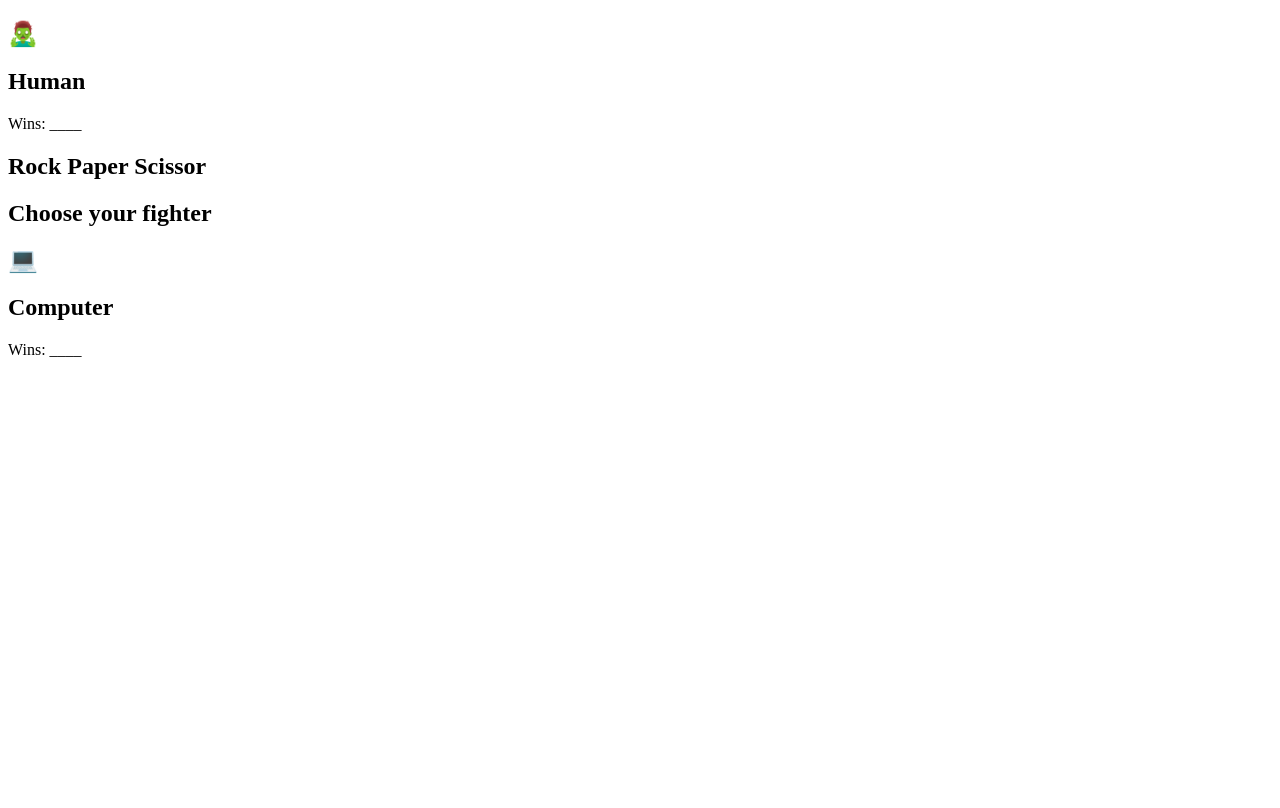
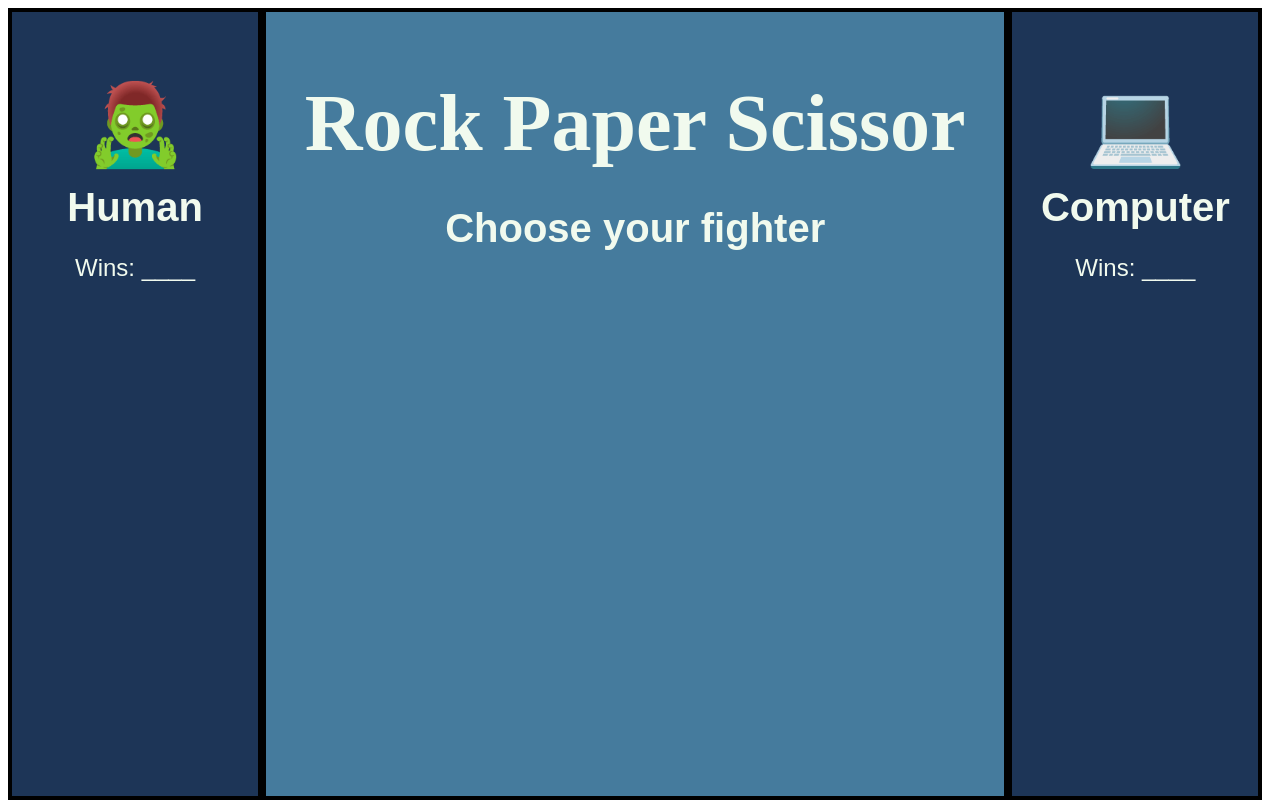
Before and after one commit to justenanderson-commits/rock-paper-scissor, a plain HTML site: page index.html in a window 1280 px wide. Drawn offline with Linux system fonts and the light colour scheme; a web font is replaced by a local one.

Commit message:
Add initial JS, pseudocoding, and organizational comments.

```diff
--- a/player.js
+++ b/player.js
@@ -1,7 +1,23 @@
 class Player {
-  constructor() {
+  constructor(player) {
+    this.name = player.name;
+    this.token = player.token;
+    this.wins = 0;
+    this.myTurn = false;
+  }
 
+  takeTurn() {
+//  takeTurn function triggered by an event listener. (need QS)
+//  Each figther has a unique value that's returned on-click.
+// Values are compared, winning player determined
+// Win count is updated for winner
+
+// Else, you win
   }
 }
 
 module.exports = Player;
+
+// Player methods must include, but are not limited to:
+// constructor - properties should include: name (ex: 'Human'), token (ex: '👩🏻'), wins (ex: 0)
+// takeTurn
--- a/styles.css
+++ b/styles.css
@@ -0,0 +1,57 @@
+/* additional colors to use #A8DADC (seafoam blue) and #E63946 (red) */
+
+/* header styling */
+
+
+/* body styling */
+
+.column {
+  align-items: center;
+  border: .25em solid black;
+  display: flex;
+  flex-direction: column;
+  height: 98vh;
+}
+
+.container--center-column {
+  background-color: #457B9D;
+  /* border: .5em solid black; */
+  width: 60vw;
+}
+
+.container--outer-column {
+  background-color: #1D3557;
+  width: 20vw;
+}
+
+.container--whole-page {
+  /* border: .5em solid black; */
+  color: #F1FAEE;
+  display: flex;
+  font-family: Haettenschweiler, sans-serif;
+  flex-direction: row;
+  white-space: nowrap;
+  width: 98vw;
+}
+
+h1 {
+  font-family: 'Monofett';
+  font-size: 10vh;
+  margin-bottom: 5%;
+  display:inline-flex
+}
+
+h2 {
+  font-size: 5vh;
+  margin: 0% auto
+}
+
+p {
+  font-size: 3vh;
+}
+
+/* .player-info {
+  align-items: center;
+  display: flex;
+  flex-direction: column;
+} */
```
Also changed, not shown: game.js (+8 -0 lines), index.html (+2 -0 lines), main.js (+16 -1 lines).
